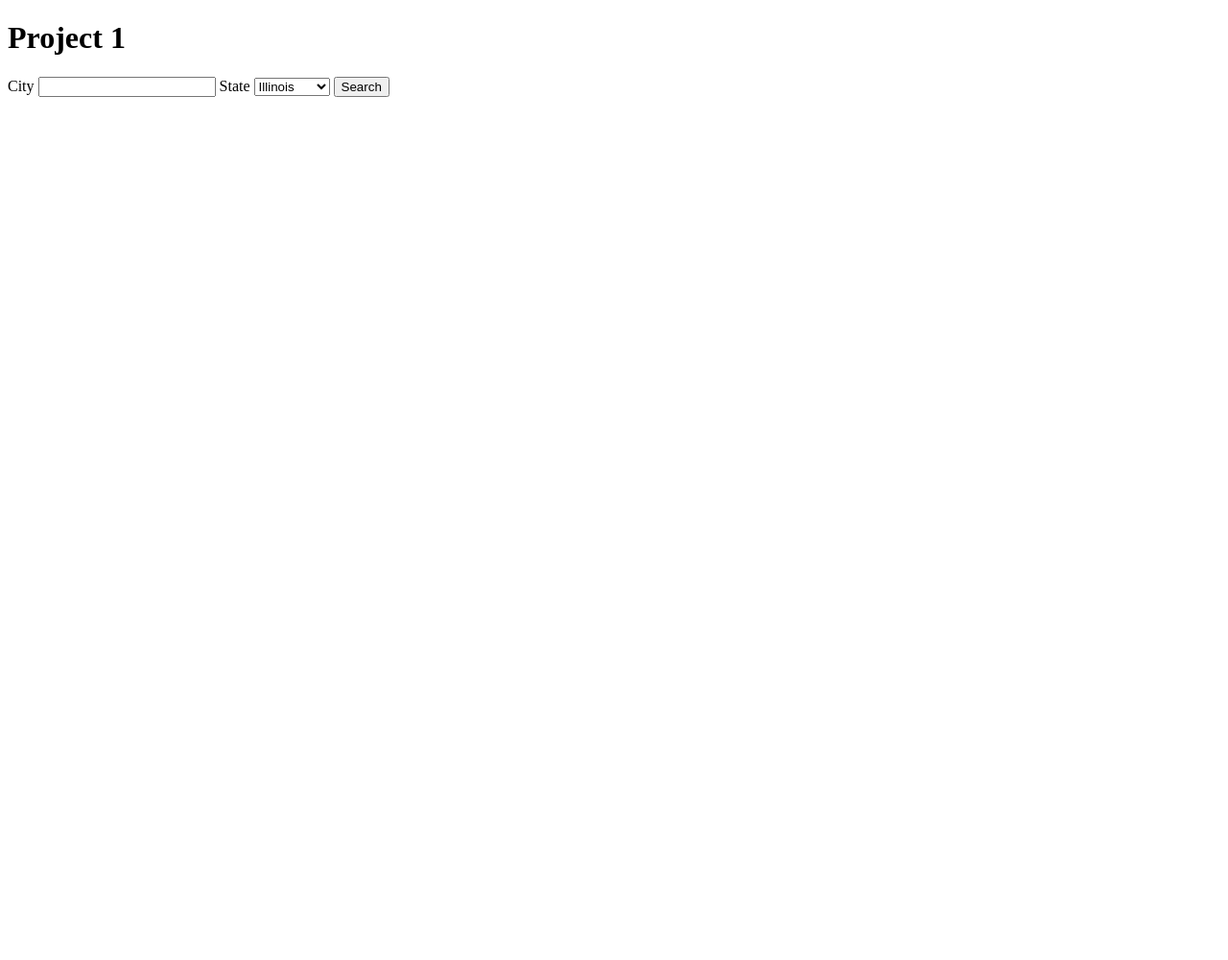
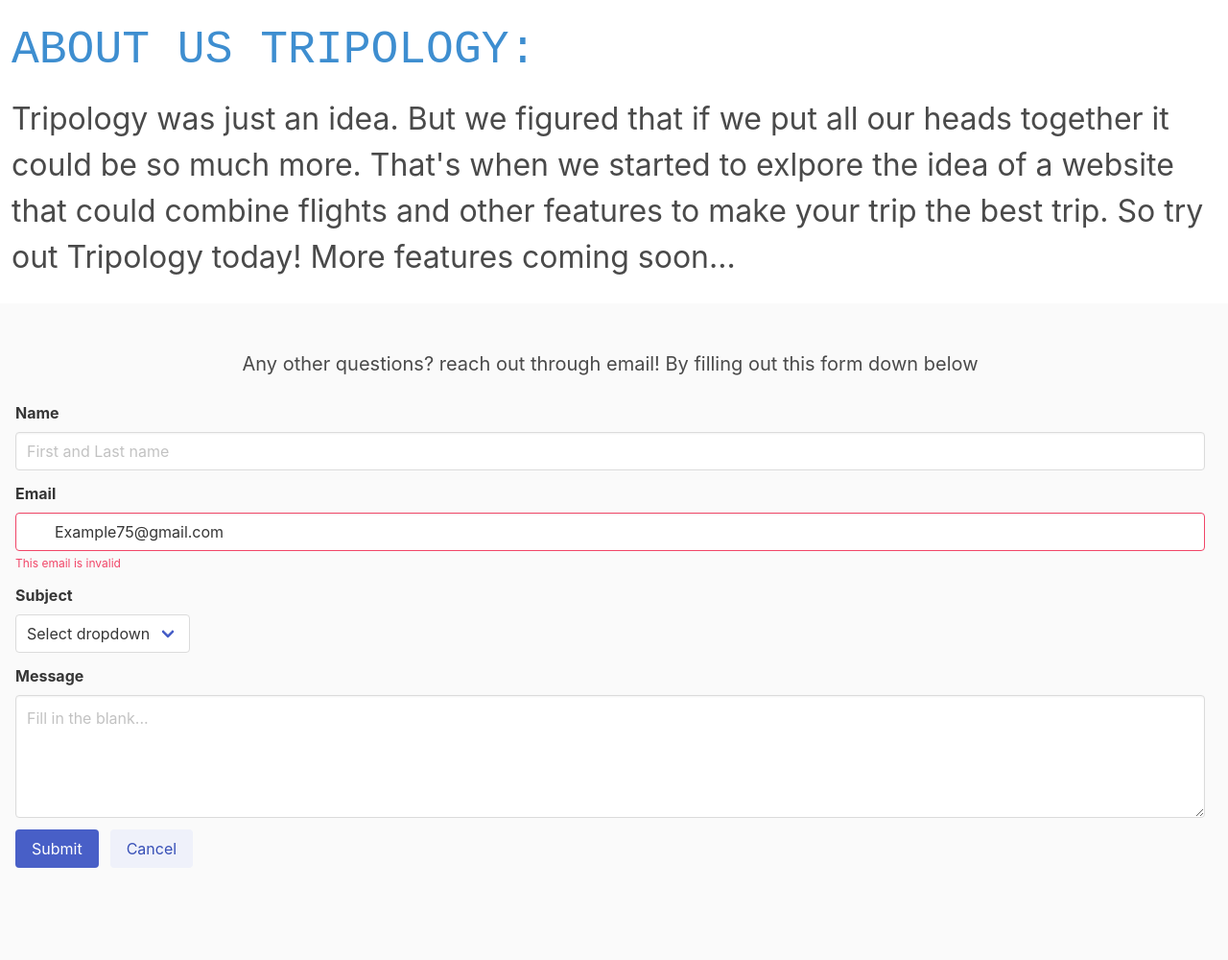
Before and after one commit to p1t4-R2H2/Project-1, a plain HTML site: page index.html in a window 1280 px wide. Shown: the whole page at 96% size. Before the commit the page ends 800 px from the top, so only its background shows below. Drawn offline with nearby package versions, Linux system fonts and the light colour scheme.

Commit message:
about us page

```diff
--- a/index.html
+++ b/index.html
@@ -4,27 +4,68 @@
     <meta charset="UTF-8">
     <meta http-equiv="X-UA-Compatible" content="IE=edge">
     <meta name="viewport" content="width=device-width, initial-scale=1.0">
-    <link rel="stylesheet" href="assets/style.css">
-    <title>Project 1</title>
+    <title>About us</title>
+    <link rel="stylesheet" href="https://cdn.jsdelivr.net/npm/bulma@0.9.3/css/bulma.min.css">
 </head>
 <body>
-    <h1>Project 1</h1>
+   <header>
+    <h1 class="is-size-1 mt-4 pl-3 has-text-info is-family-code is-uppercase has-text-justified" > About us Tripology:</h1>
+    <p class="is-size-3 mt-3 pl-3 is-family-sans-primary pb-5 ">Tripology was just an idea. But we figured that if we put all our heads together it could be so much more. That's when we started to exlpore the idea of a website that could combine flights and other features to make your trip the best trip. So try out Tripology today! More features coming soon... </p>
+</header>
+    <footer class="footer pl-4">
+        <div class="content has-text-centered">
+        <p class="is-size-5">Any other questions? reach out through email! By filling out this form down below</p>
+        </div>
+        <div class="field">
+            <label class="label">Name</label>
+            <div class="control">
+              <input class="input" type="text" placeholder="First and Last name">
+            </div>
+          </div>
 
-    <form>
-        <label for="city">City</label>
-        <input type="text" name="" id="city">
-        <label for="state">State</label>
-        <select name="state" id="state">
-            <option value="Illinois">Illinois</option>
-            <option value="California">California</option>
-            <option value="New York">New York</option>
-            <option value="Florida">Florida</option>
-        </select>
-        <button id="submitButton">Search</button>
-    </form>
-    <div id="weather-card"></div>
-    <div id="flight-card"></div>
+          <div class="field">
+            <label class="label">Email</label>
+            <div class="control has-icons-left has-icons-right">
+              <input class="input is-danger" type="email" placeholder="Email input" value="Example75@gmail.com">
+              <span class="icon is-small is-left">
+                <i class="fas fa-envelope"></i>
+              </span>
+              <span class="icon is-small is-right">
+                <i class="fas fa-exclamation-triangle"></i>
+              </span>
+            </div>
+            <p class="help is-danger">This email is invalid</p>
+          </div>
 
-    <script src="assets/script.js"></script>
+          <div class="field">
+            <label class="label">Subject</label>
+            <div class="control">
+              <div class="select">
+                <select>
+                  <option>Select dropdown</option>
+                  <option>Concerns</option>
+                  <option>questions?</option>
+                  <option>other</option>
+                </select>
+              </div>
+            </div>
+          </div>
+
+          <div class="field">
+            <label class="label">Message</label>
+            <div class="control">
+              <textarea class="textarea" placeholder="Fill in the blank..."></textarea>
+            </div>
+        </div>
+
+          <div class="field is-grouped">
+            <div class="control">
+              <button class="button is-link">Submit</button>
+            </div>
+            <div class="control">
+              <button class="button is-link is-light">Cancel</button>
+            </div>
+          </div>
+    </footer>
 </body>
 </html>
```
